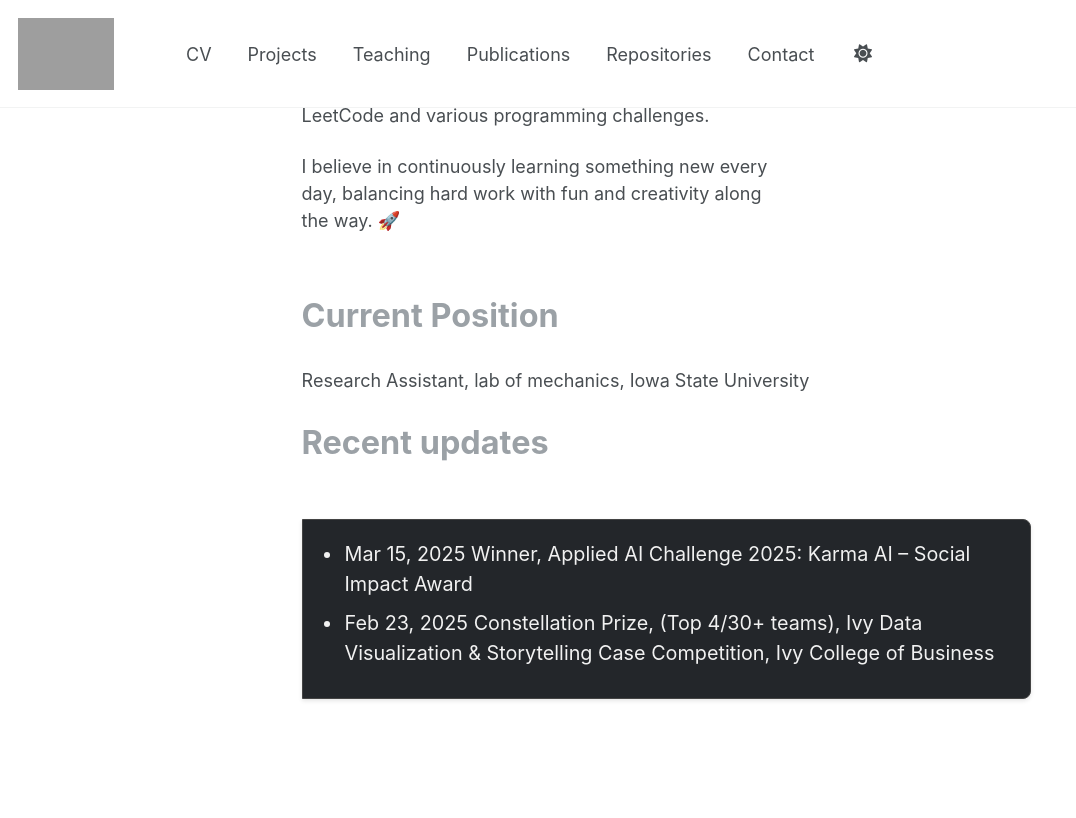
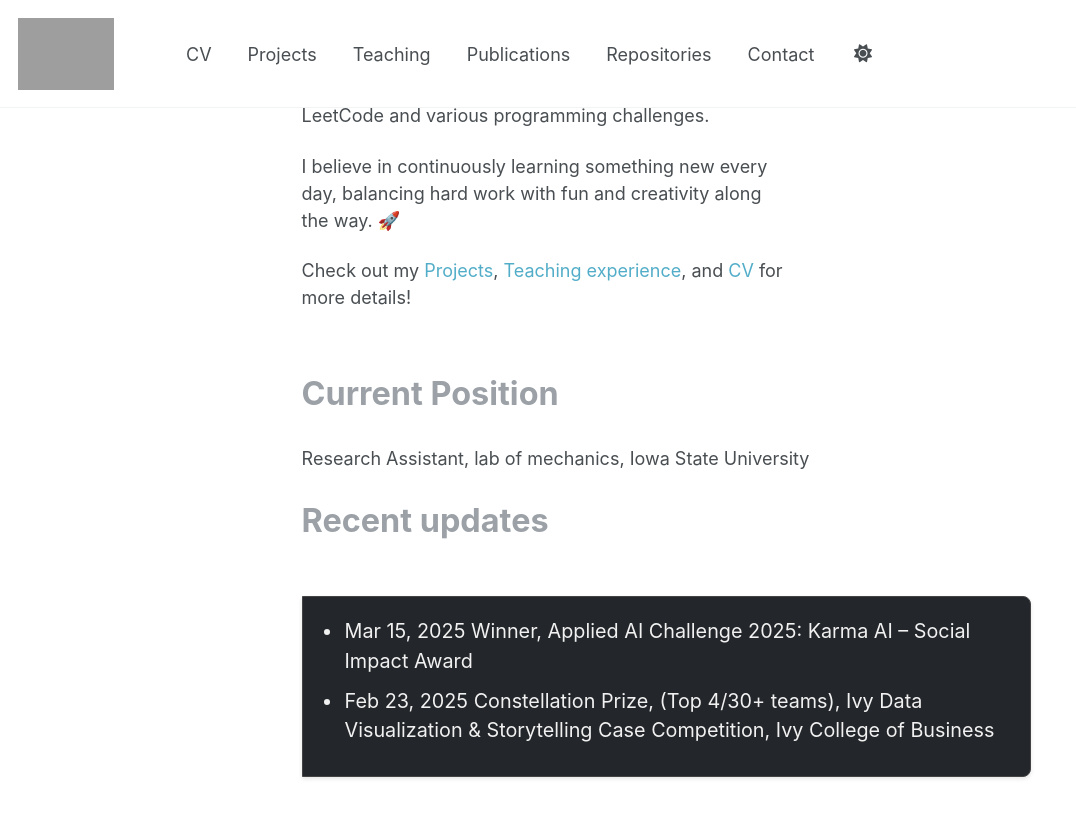
Before and after one commit to itsMustafamr/itsmustafamr.github.io, a Jekyll site: the page built from _pages/about.md, in a window 1280 px wide and 900 px high, scrolled down 698 px. Shown: the top 818 px of the window, without its empty margins (0-1076 px from the left). Built offline with Jekyll 4.4.1, drawn with Linux system fonts in a browser that asks for light colours; some web fonts are replaced; grey boxes are pictures that could not be loaded.

Commit message:
added additional info in about me section

```diff
--- a/_pages/about.md
+++ b/_pages/about.md
@@ -20,6 +20,8 @@ redirect_from:
       <p>I'm passionate about exploring the intersections of computer vision, machine learning, and 3D reconstruction to push the boundaries of what's possible in visual computing. Beyond research, I actively enhance my coding and problem-solving skills through LeetCode and various programming challenges.</p>
 
       <p>I believe in continuously learning something new every day, balancing hard work with fun and creativity along the way. 🚀</p>
+
+      <p>Check out my <a href="/projects/">Projects</a>, <a href="/teaching/">Teaching experience</a>, and <a href="/cv/">CV</a> for more details!</p>
     </div>
 
     <div class="homepage-avatar">
```
